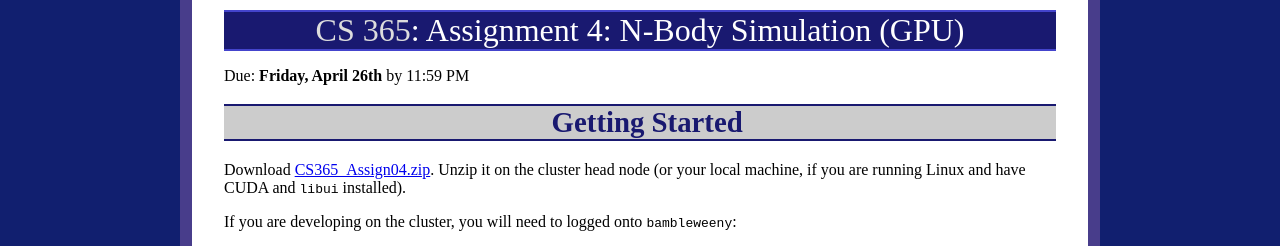
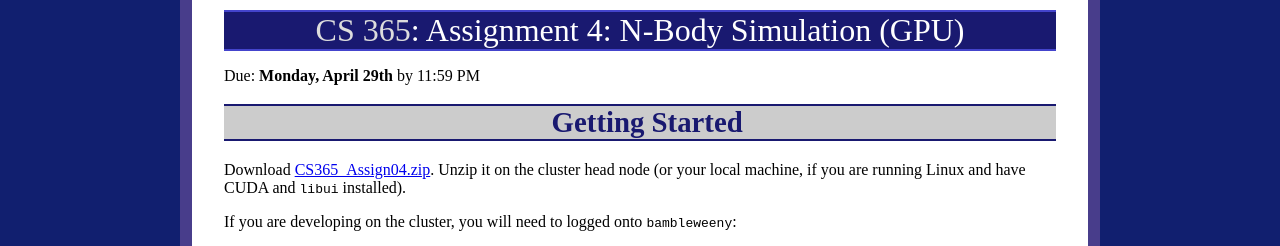
Before and after one commit to ycpcs/cs365-spring2019, a Jekyll site: the page built from assign/assign04.md, in a window 1280 px wide and 900 px high. Shown: the top 246 px of the window. Built offline with Jekyll 4.4.1, drawn with Linux system fonts in a browser that asks for light colours.

Commit message:
extension for assignment 4

```diff
--- a/assign/assign04.md
+++ b/assign/assign04.md
@@ -3,7 +3,7 @@ layout: default
 title: "Assignment 4: N-Body Simulation (GPU)"
 ---
 
-Due: **Friday, April 26th** by 11:59 PM
+Due: **Monday, April 29th** by 11:59 PM
 
 # Getting Started
 
```
Also changed, not shown: assign/index.md (+1 -1 lines), index.md (+1 -0 lines).
